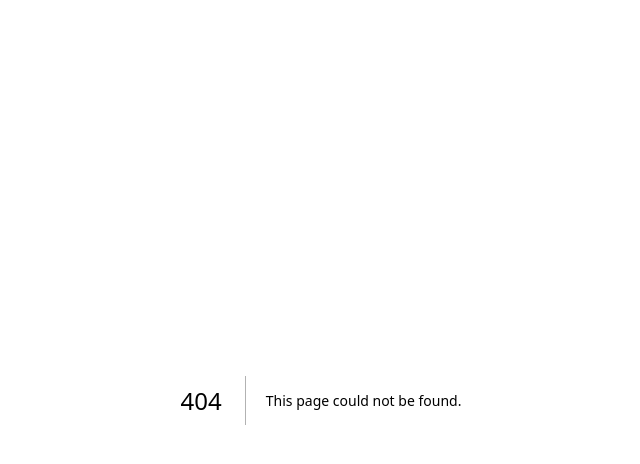
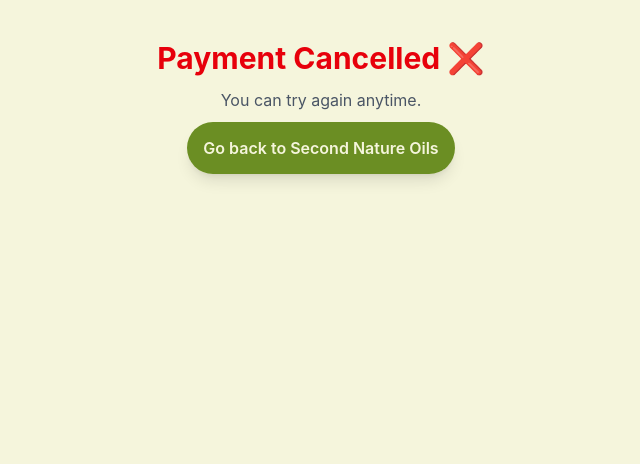
Before and after one commit to ainsolutions/Secondnature_website, a Next.js app: page /payment-cancelled in a window 1280 px wide. Before the commit this address had no page. Shown: the top 464 px of the page, without its empty margins (319-959 px from the left). Built offline with nearby package versions, Linux system fonts and the light colour scheme.

Commit message:
Adds Success/Failure Pages redirection after payment through stripe

```diff
--- a/app/components/payment-cancelled.jsx
+++ /dev/null
@@ -1,8 +0,0 @@
-export default function PaymentCancelled() {
-  return (
-    <div className="p-10 text-center">
-      <h1 className="text-3xl font-bold text-red-600">Payment Cancelled ❌</h1>
-      <p className="mt-3 text-gray-600">You can try again anytime.</p>
-    </div>
-  );
-}
--- a/app/components/payment-success.jsx
+++ /dev/null
@@ -1,8 +0,0 @@
-export default function PaymentSuccess() {
-  return (
-    <div className="p-10 text-center">
-      <h1 className="text-3xl font-bold text-green-600">Payment Successful 🎉</h1>
-      <p className="mt-3 text-gray-600">Thank you for your purchase!</p>
-    </div>
-  );
-}
--- a/app/page.tsx
+++ b/app/page.tsx
@@ -13,7 +13,7 @@
 
 export default function Home() {
   return (
-        <div className='font-body scroll-smooth'>
+    <div className='font-body scroll-smooth'>
       <Navbar />
       <main id="home">
         <VideoBanner videopath="/assets/banner/SNO Banner.mp4" />
--- /dev/null
+++ b/app/payment-cancelled/page.jsx
@@ -0,0 +1,16 @@
+import Link from "next/link";
+
+export default function PaymentCancelled() {
+  return (
+    <div className="p-10 text-center">
+      <h1 className="text-3xl font-bold text-red-600">Payment Cancelled ❌</h1>
+      <p className="mt-3 mb-6 text-gray-600">You can try again anytime.</p>
+      <Link
+        href="/"
+        className="p-4 items-center gap-2 justify-center bg-[var(--color-accent)] text-[var(--color-bg)] font-semibold rounded-full hover:opacity-90 transition-all shadow-lg"
+      >
+        Go back to Second Nature Oils
+      </Link>
+    </div>
+  );
+}
--- /dev/null
+++ b/app/payment-success/page.jsx
@@ -0,0 +1,16 @@
+import Link from "next/link";
+
+export default function PaymentSuccess() {
+  return (
+    <div className="p-10 text-center">
+      <h1 className="text-3xl font-bold text-green-600">Payment Successful 🎉</h1>
+      <p className="mt-3 mb-6 text-gray-600">Thank you for your purchase!</p>
+      <Link
+        href="/"
+        className="p-4 items-center gap-2 justify-center bg-[var(--color-accent)] text-[var(--color-bg)] font-semibold rounded-full hover:opacity-90 transition-all shadow-lg"
+      >
+        Go back to Second Nature Oils
+      </Link>
+    </div>
+  );
+}
```
